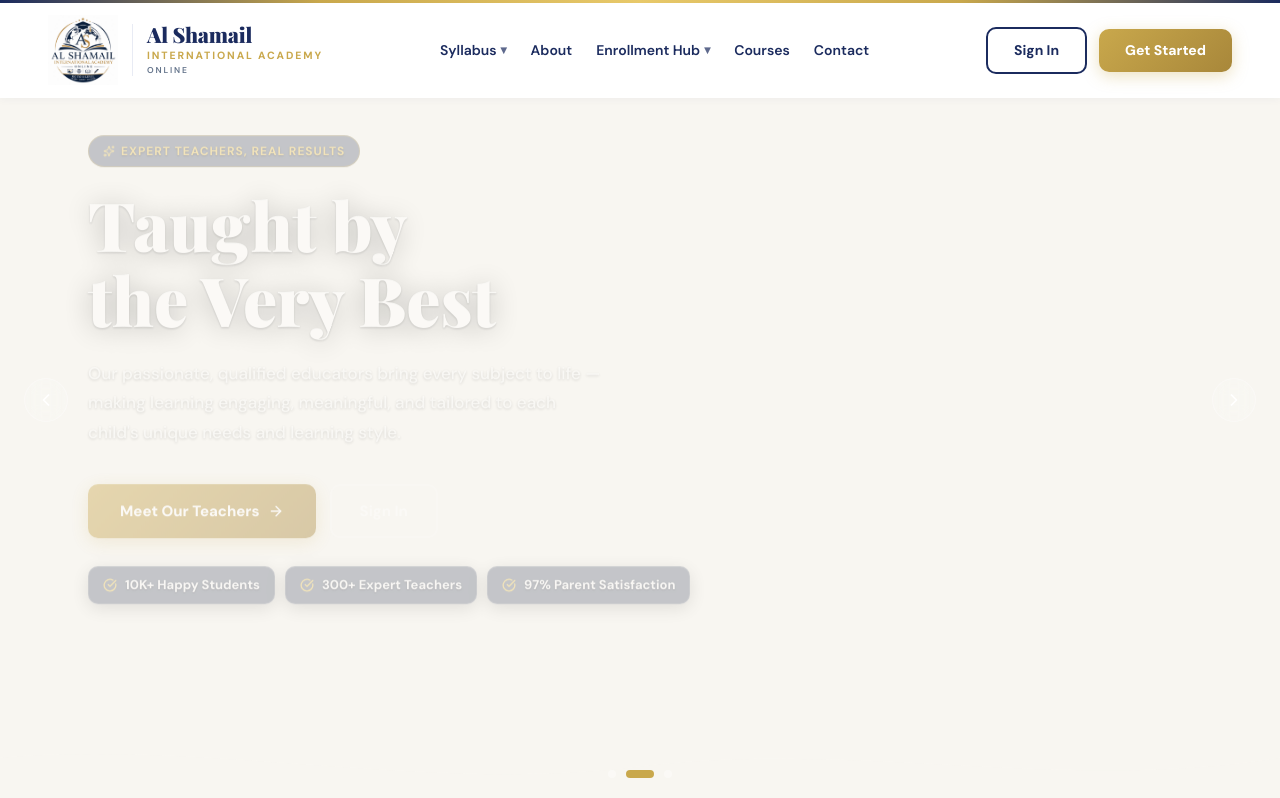
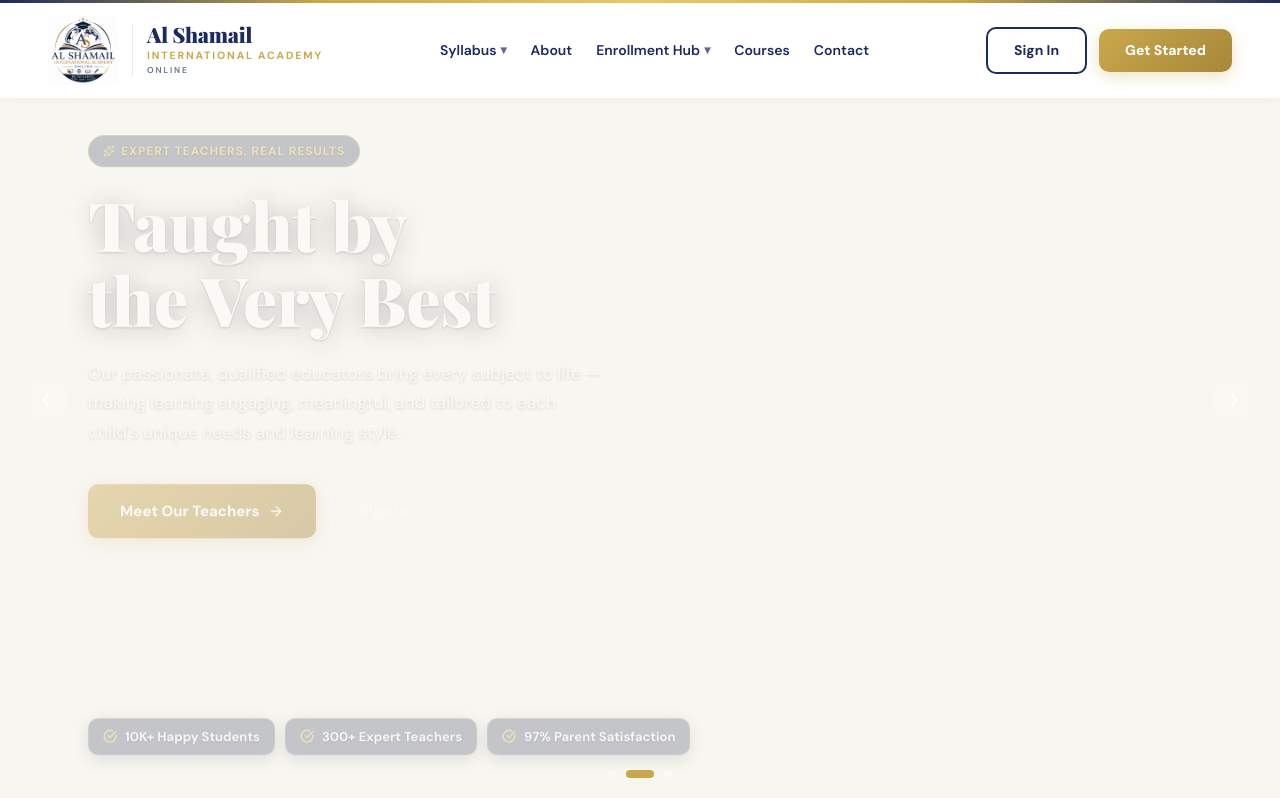
Before and after one commit to murtaza-dev-o/origin, a React (Vite) app in the folder artifacts/al-shamail/: page / in a window 1280 px wide. Shown: the top 798 px of the page. Built offline with nearby package versions, Linux system fonts and the light colour scheme.

Commit message:
fix(home): lighter hero scrim, pin trust stats row across slides
Co-authored-by: Cursor <cursoragent@cursor.com>

```diff
--- a/artifacts/al-shamail/src/pages/Home.tsx
+++ b/artifacts/al-shamail/src/pages/Home.tsx
@@ -51,9 +51,9 @@ const t = {
   light: "#E8EBF4",
 };
 
-// Lighter scrim so photos read through more; typography uses shadows for contrast.
+// Lighter scrim so photos read through; typography uses shadows for contrast.
 const heroSlideOverlay =
-  "linear-gradient(105deg, rgba(10,22,56,0.62) 0%, rgba(10,22,56,0.42) 48%, rgba(10,22,56,0.16) 100%)";
+  "linear-gradient(105deg, rgba(10,22,56,0.44) 0%, rgba(10,22,56,0.28) 48%, rgba(10,22,56,0.09) 100%)";
 
 // Slide 1 = opening (hero-4). Slide 2 = “Taught by the Very Best” (hero-1). Slide 3 = anywhere (hero-5).
 const slides = [
@@ -560,6 +560,16 @@ export default function Home() {
             boxSizing: "border-box",
           }}
         >
+          <div
+            style={{
+              flex: 1,
+              minHeight: 0,
+              display: "flex",
+              flexDirection: "column",
+              width: "100%",
+              maxWidth: 640,
+            }}
+          >
             <AnimatePresence mode="wait">
             <motion.div
               key={slideIdx}
@@ -567,8 +577,16 @@ export default function Home() {
               animate={{ opacity: 1, y: 0 }}
               exit={{ opacity: 0, y: -16 }}
               transition={{ duration: 0.6, ease: "easeOut" }}
-              style={{ maxWidth: 640 }}
+              style={{
+                maxWidth: 640,
+                width: "100%",
+                flex: 1,
+                minHeight: 0,
+                display: "flex",
+                flexDirection: "column",
+              }}
             >
+              <div style={{ flex: "1 1 auto", minHeight: 0 }}>
                 <div className="als-hero-badge" style={{ marginBottom: 20 }}>
                   <Sparkles size={12} /> {slide.tag}
                 </div>
@@ -607,9 +625,18 @@ export default function Home() {
                     Sign In
                   </button>
                 </div>
+              </div>
 
-              {/* Trust stats — inline below CTAs, aligned with hero content */}
-              <div style={{ display: "flex", gap: 10, flexWrap: "wrap", marginTop: 28 }}>
+              {/* Trust row pinned to bottom of hero column so every slide lines up */}
+              <div
+                style={{
+                  flexShrink: 0,
+                  display: "flex",
+                  gap: 10,
+                  flexWrap: "wrap",
+                  paddingTop: "clamp(18px, 2.5vh, 28px)",
+                }}
+              >
                 {["10K+ Happy Students", "300+ Expert Teachers", "97% Parent Satisfaction"].map((label) => (
                   <div
                     key={label}
@@ -635,6 +662,7 @@ export default function Home() {
               </div>
             </motion.div>
           </AnimatePresence>
+          </div>
         </div>
 
         <button
```
Lines whose indentation alone changed are shown as unchanged.
